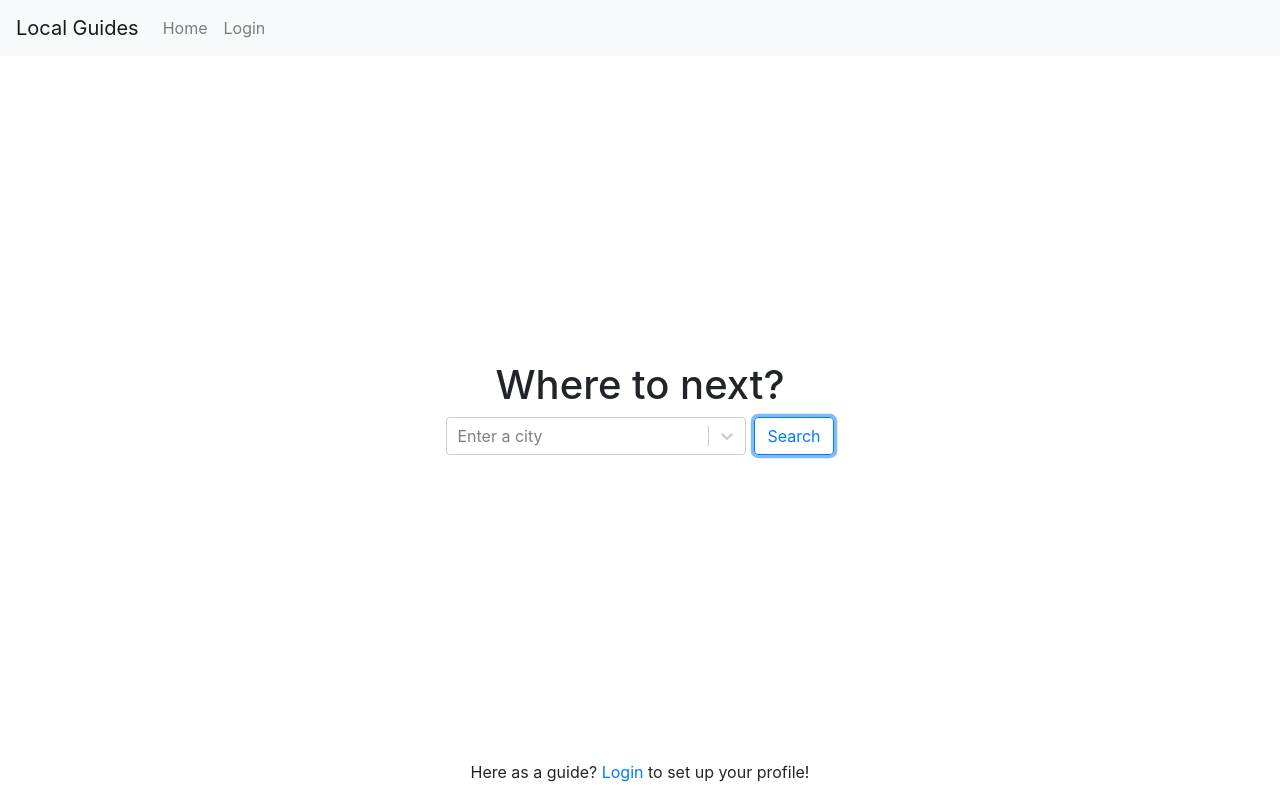
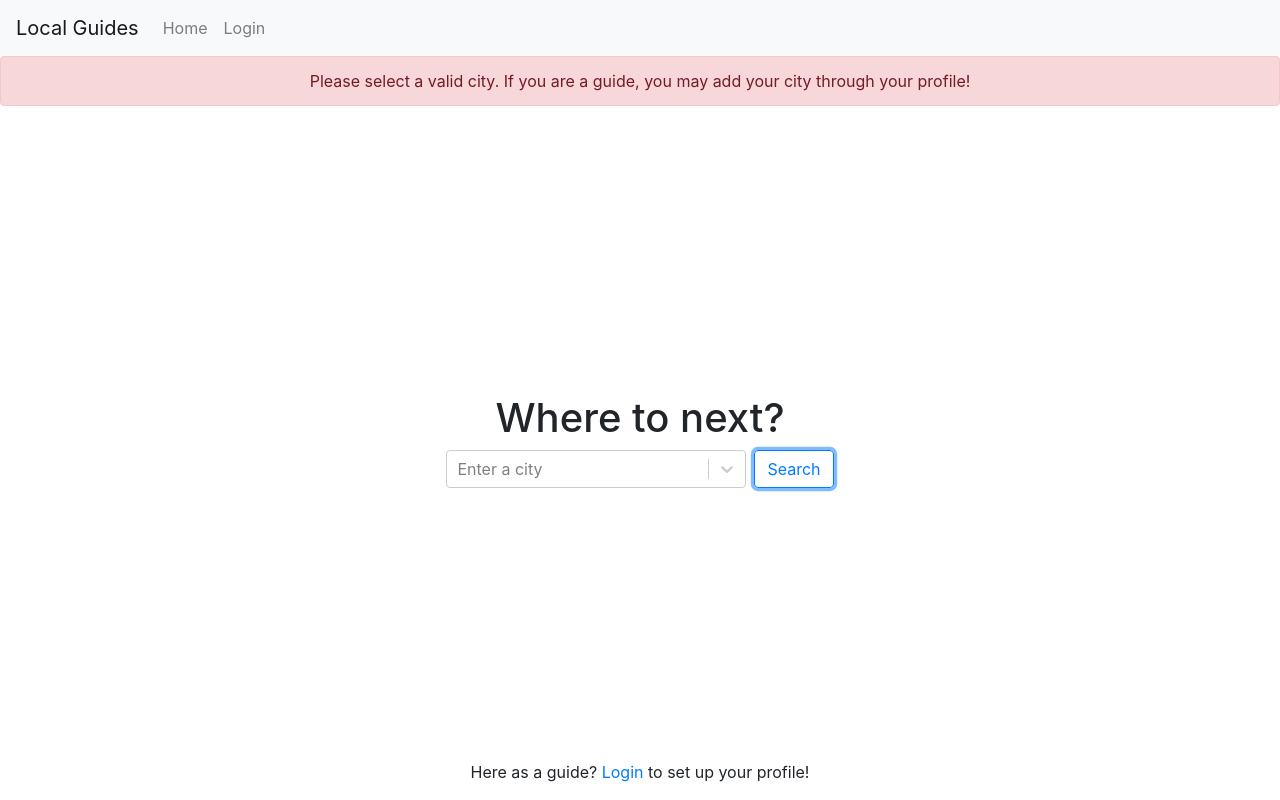
Before and after one commit to marcus2k/local-guides, a React (Create React App) app: page / in a window 1280 px wide. Both pictures are taken after a click on the button "Search". Built offline with nearby package versions, Linux system fonts and the light colour scheme.

Commit message:
Change to bootstrap alert for better ui

```diff
--- a/src/App.js
+++ b/src/App.js
@@ -3,11 +3,13 @@ import './App.css';
 import AppBar from './components/AppBar';
 import Home from './components/Home';
 import cities from './services/cities.js';
+import { Alert } from 'react-bootstrap';
 
 const App = () => {
   const [ isAuthed, setAuth ] = useState(false);
   const [ currPage, setPage ] = useState('home'); // home, profile, city
   const [ currCity, setCity ] = useState('dummyInit');
+  const [ showAlert, setAlert ] = useState(false);
   const [ citiesList, setCitiesList ] = useState([
     "New York, USA",
     "Bali, Indonesia",
@@ -41,8 +43,10 @@ const App = () => {
   const cityHandler = (cityName) => event => {
     event.preventDefault();
     if (!cityName) {
-      alert("Please select a valid city. If you are a guide, you may add your city through your profile!");
+      setAlert(true);
+      // alert("Please select a valid city. If you are a guide, you may add your city through your profile!");
       setPage('home');
+      setTimeout(() => setAlert(false), 5000);
       return;
     }
     console.log(cityName);
@@ -61,7 +65,11 @@ const App = () => {
       currPage={currPage}
       citiesList={citiesList}
       />
-
+      {showAlert &&
+        <Alert variant='danger'>
+            Please select a valid city. If you are a guide, you may add your city through your profile!
+        </Alert>
+      }
       <div className="main">
       {/*Main conditional Display here*/}
       {currPage === "home" &&
```
Also changed, not shown: 1 other file (tests, documents, lock files or other folders).
